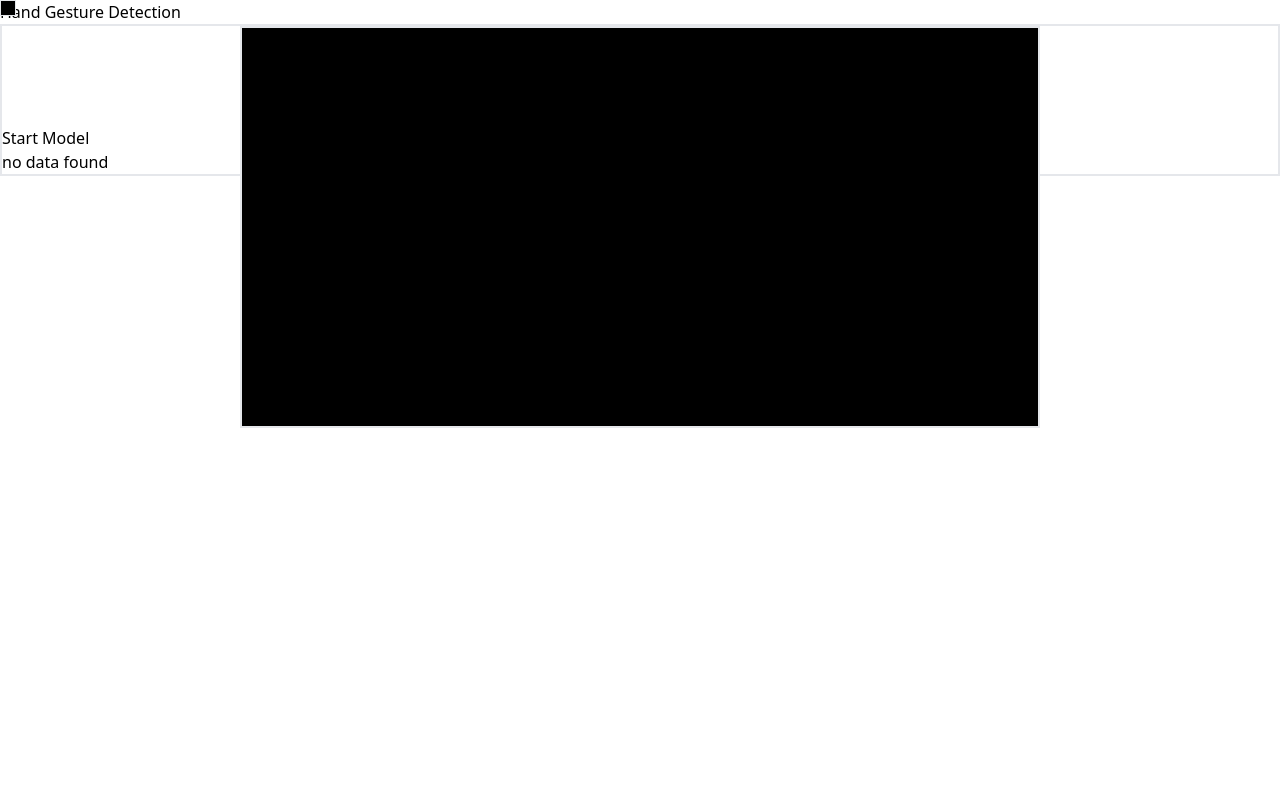
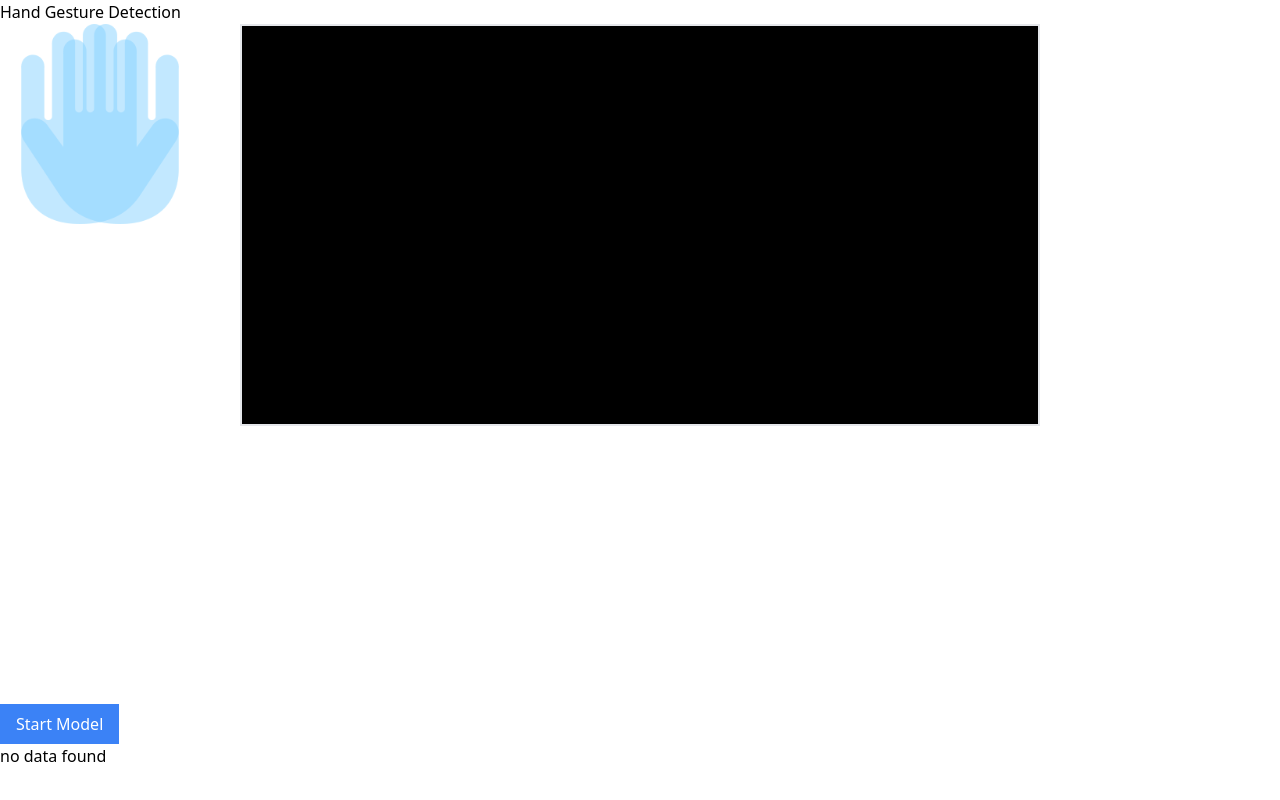
Before and after one commit to darshanbajania/gesture-recognition, a Next.js app: page / in a window 1280 px wide. Built offline with nearby package versions, Linux system fonts and the light colour scheme; no server answers.

Commit message:
feat: add custom hand png and fix styling issues

```diff
--- a/app/globals.css
+++ b/app/globals.css
@@ -25,3 +25,18 @@
     text-wrap: balance;
   }
 } */
+
+*,
+*::after,
+*::before {
+  box-sizing: border-box;
+  padding: 0;
+  margin: 0;
+}
+
+html,
+body,
+:root {
+  height: 100%;
+  width: 100%;
+}
--- a/app/page.tsx
+++ b/app/page.tsx
@@ -7,11 +7,11 @@ import HandDetectionV2 from "@/components/HandDetection-V2";
 
 export default function Home() {
   return (
-    <div className="h-full w-full border-5">
+    <div className="">
       <h1>Hand Gesture Detection</h1>
+      <HandDetectionV2 />
       {/* <HandDetection /> */}
       {/* <HandDetectionMediaPipe /> */}
-      <HandDetectionV2 />
     </div>
   );
 }
--- a/components/HandDetection-V2.tsx
+++ b/components/HandDetection-V2.tsx
@@ -173,12 +173,13 @@ const HandDetectionV2 = () => {
   }, [model]);
 
   return (
-    <div className="border-2 w-full h-full">
+    <div className="w-full h-full relative">
       <div
         style={{
           position: "relative",
           width: "100%",
           maxWidth: "800px",
+          height: "580px",
           margin: "auto",
         }}
       >
@@ -211,7 +212,12 @@ const HandDetectionV2 = () => {
         />
       </div>
       <div className="mt-[100px] border-1 border-red-500">
-        <button onClick={startModel}>Start Model</button>
+        <button
+          onClick={startModel}
+          className="bg-blue-500 hover:bg-blue-700 text-white px-4 py-2"
+        >
+          Start Model
+        </button>
       </div>
       <div
         ref={leftHand}
@@ -220,17 +226,24 @@ const HandDetectionV2 = () => {
             leftHandPosition.y || 0
           }px`,
         }}
-        className="absolute top-0 left-0 w-[1rem] h-[1rem] bg-black border z-10"
-      />
+        className="absolute top-0 left-0 z-10"
+      >
+        <img
+          style={{ transform: "scaleX(-1)" }}
+          src="right-hand.png"
+          className="h-[200px] w-[200px] opacity-50"
+        />
+      </div>
       <div
-        // ref={right}
         style={{
           translate: `${rightHandPosition.x || 0}px ${
             rightHandPosition.y || 0
           }px`,
         }}
-        className="absolute top-0 left-0 w-[1rem] h-[1rem] bg-black border z-10"
-      />
+        className="absolute top-0 left-0 z-10"
+      >
+        <img src="right-hand.png" className="h-[200px] w-[200px] opacity-50 " />
+      </div>
       <p>{leftHandPosition.x || "no data found"}</p>
       <div />
     </div>
```
Also changed, not shown: public/right-hand.png (added).
